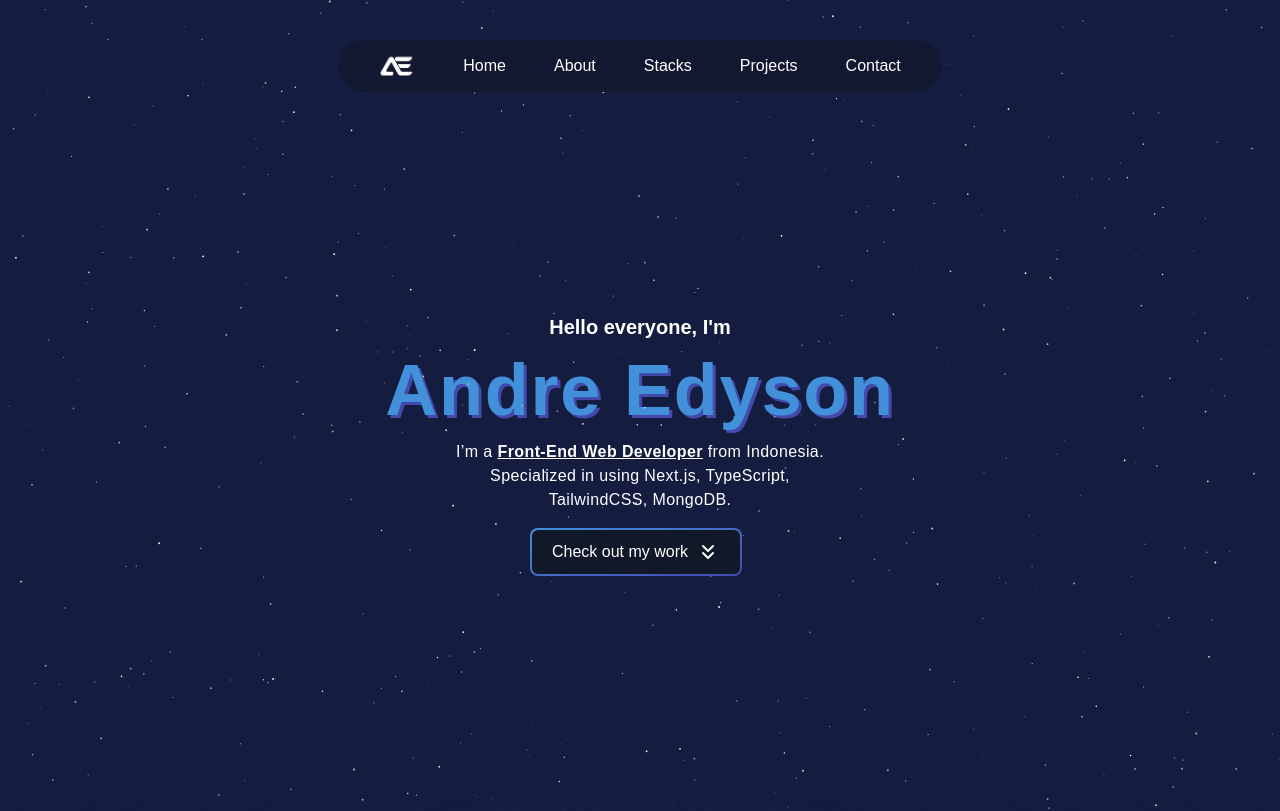
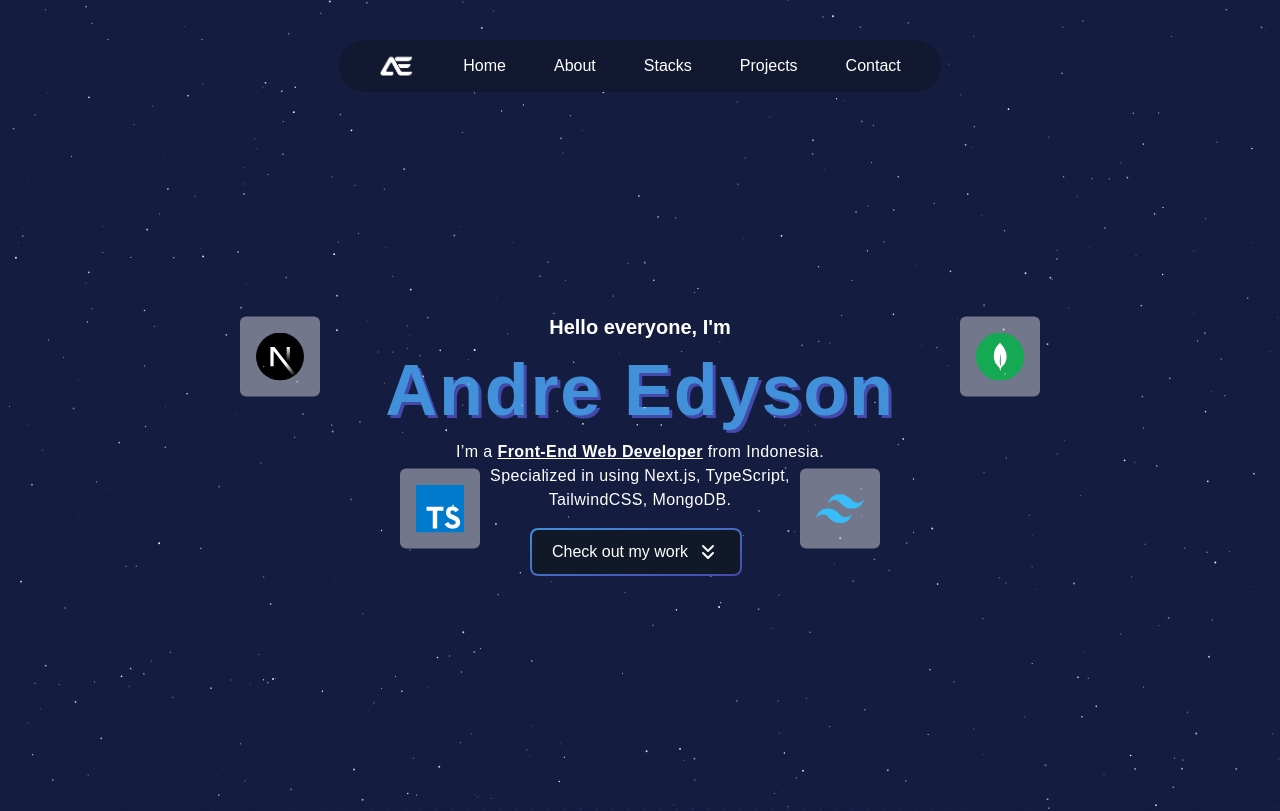
Before and after one commit to andreedyson/personal-website, a Next.js app: page / in a window 1280 px wide. Shown: the top 811 px of the page. Built offline with nearby package versions, Linux system fonts and the light colour scheme.

Commit message:
style(card): added floating top tech stacks in hero section

```diff
--- a/app/components/Hero.tsx
+++ b/app/components/Hero.tsx
@@ -5,6 +5,7 @@ import { motion } from "framer-motion";
 import { SparklesCore } from "./ui/sparkles";
 import { TextGenerateEffect } from "./ui/text-generate-effect";
 import { ChevronsDown } from "lucide-react";
+import Image from "next/image";
 
 export default function Hero() {
   return (
@@ -12,6 +13,111 @@ export default function Hero() {
       id="home"
       className="relative flex h-[89vh] w-full flex-col items-center justify-center py-48 md:mt-10"
     >
+      <motion.div
+        initial={{ opacity: 0 }}
+        animate={{ opacity: 1 }}
+        transition={{ delay: 2.2 }}
+      >
+        <motion.div
+          animate={{
+            y: ["0%", "-20%", "0%"],
+          }}
+          transition={{
+            duration: 2.5,
+            repeat: Infinity,
+            repeatType: "loop",
+            ease: "easeInOut",
+          }}
+          className="absolute bottom-40 left-10 flex size-12 items-center justify-center rounded-md bg-white/40 md:left-8 md:top-60 lg:left-12 lg:size-20 xl:left-60"
+        >
+          <Image
+            src={"/assets/stacks/nextjs.svg"}
+            width={56}
+            height={56}
+            alt="Next.js"
+            className="size-8 lg:size-12"
+          />
+        </motion.div>
+      </motion.div>
+      <motion.div
+        initial={{ opacity: 0 }}
+        animate={{ opacity: 1 }}
+        transition={{ delay: 2.5 }}
+      >
+        <motion.div
+          animate={{
+            y: ["0%", "-20%", "0%"],
+          }}
+          transition={{
+            duration: 2.5,
+            repeat: Infinity,
+            repeatType: "loop",
+            ease: "easeInOut",
+          }}
+          className="absolute bottom-40 left-28 flex size-12 items-center justify-center rounded-md bg-white/40 md:bottom-72 md:left-32 lg:bottom-60 lg:left-[200px] lg:size-20 xl:left-[400px]"
+        >
+          <Image
+            src={"/assets/stacks/typescript.svg"}
+            width={56}
+            height={56}
+            alt="TypeScript"
+            className="size-8 lg:size-12"
+          />
+        </motion.div>
+      </motion.div>
+      <motion.div
+        initial={{ opacity: 0 }}
+        animate={{ opacity: 1 }}
+        transition={{ delay: 2.8 }}
+      >
+        <motion.div
+          animate={{
+            y: ["0%", "-20%", "0%"],
+          }}
+          transition={{
+            duration: 2.5,
+            repeat: Infinity,
+            repeatType: "loop",
+            ease: "easeInOut",
+          }}
+          className="absolute bottom-40 right-28 flex size-12 items-center justify-center rounded-md bg-white/40 md:right-8 md:top-60 lg:right-12 lg:size-20 xl:right-60"
+        >
+          <Image
+            src={"/assets/stacks/mongodb.svg"}
+            width={56}
+            height={56}
+            alt="MongoDB"
+            className="size-8 lg:size-12"
+          />
+        </motion.div>
+      </motion.div>
+      <motion.div
+        initial={{ opacity: 0 }}
+        animate={{ opacity: 1 }}
+        transition={{ delay: 3.1 }}
+      >
+        <motion.div
+          animate={{
+            y: ["0%", "-20%", "0%"],
+          }}
+          transition={{
+            duration: 2.5,
+            repeat: Infinity,
+            repeatType: "loop",
+            ease: "easeInOut",
+          }}
+          className="absolute bottom-40 right-10 flex size-12 items-center justify-center rounded-md bg-white/40 md:bottom-72 md:right-32 lg:bottom-60 lg:right-[200px] lg:size-20 xl:right-[400px]"
+        >
+          <Image
+            src={"/assets/stacks/tailwindcss.svg"}
+            width={56}
+            height={56}
+            alt="Tailwind"
+            className="size-8 lg:size-12"
+          />
+        </motion.div>
+      </motion.div>
+
       <div className="absolute inset-0 h-screen w-full lg:-top-40 lg:h-[110vh]">
         <SparklesCore
           background="transparent"
--- a/app/components/layout/Navbar.tsx
+++ b/app/components/layout/Navbar.tsx
@@ -5,7 +5,7 @@ import Image from "next/image";
 import { Menu, X } from "lucide-react";
 
 export default function Navbar() {
-  const [openNav, setOpenNav] = useState(false);
+  const [openNav, setOpenNav] = useState<boolean>(false);
 
   const handleOpenNav = () => {
     setOpenNav((prev) => !prev);
@@ -43,7 +43,7 @@ export default function Navbar() {
           </nav>
         </div>
         {/* Mobile Navigation Bar */}
-        <div className="flex items-center justify-between bg-dark-navbar p-6 text-white md:hidden">
+        <div className="flex items-center justify-between bg-dark-navbar px-6 py-3 text-white md:hidden">
           <div>
             <a href="/">
               <Image
@@ -58,7 +58,7 @@ export default function Navbar() {
             {openNav ? <X size={32} /> : <Menu size={32} />}
           </div>
           <div
-            className={`fixed right-0 top-[88px] h-full w-[70%] bg-[#122540] p-10 transition-transform duration-300 ease-in-out ${
+            className={`fixed right-0 top-[67px] h-full w-[70%] bg-[#122540] p-10 transition-transform duration-300 ease-in-out ${
               openNav
                 ? "translate-x-0 shadow-md shadow-black"
                 : "translate-x-full"
```
